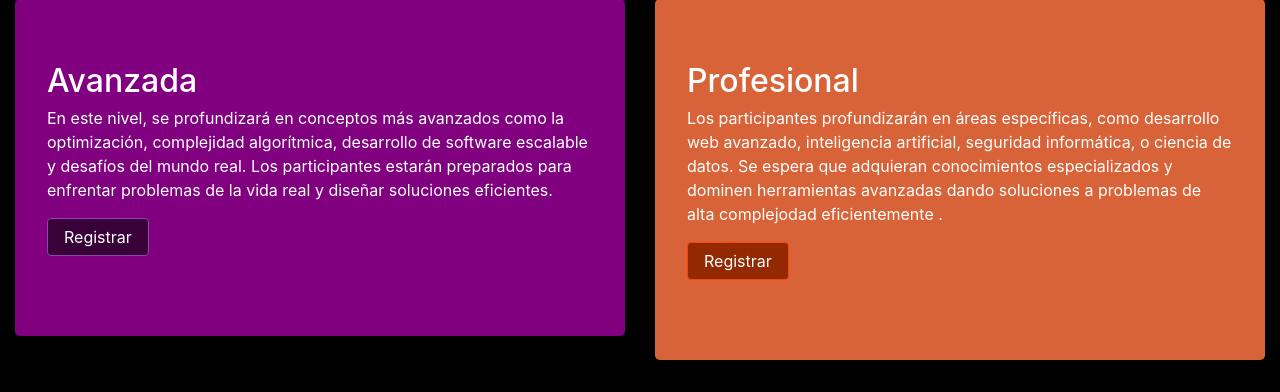
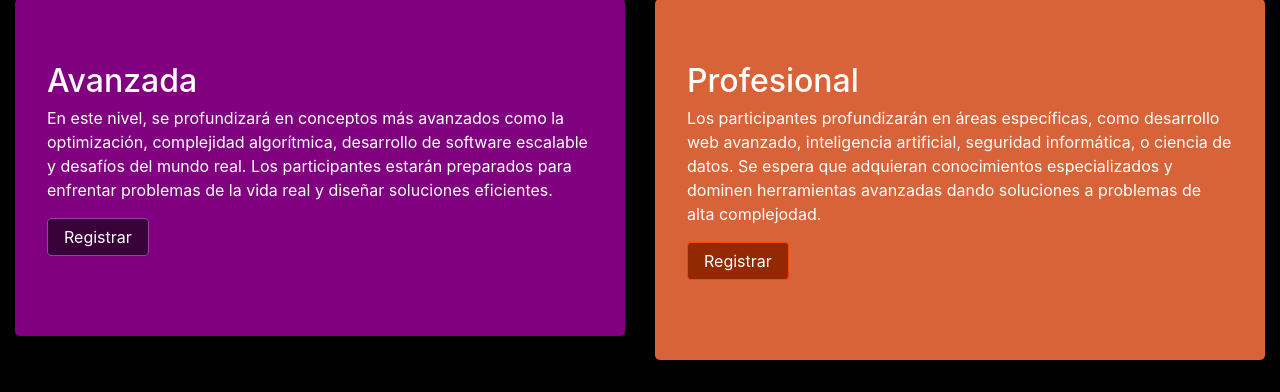
Before and after one commit to Jhojan98/InscripcionMaraton, a Flask app: template app/templates/auth/menuNivel.html in a window 1280 px wide. Shown: the part 557-949 px from the top of the page. Run offline with Flask 3, Linux system fonts and the light colour scheme; the template is opened without the code that fills it, so the values that code supplies are empty; some libraries are stand-ins or nearby versions.

Commit message:
Update menuNivel.html

```diff
--- a/app/templates/auth/menuNivel.html
+++ b/app/templates/auth/menuNivel.html
@@ -63,7 +63,7 @@
 					Profesional
 				</h2>
 				<p>
-					Los participantes profundizarán en áreas específicas, como desarrollo web avanzado, inteligencia artificial, seguridad informática, o ciencia de datos. Se espera que adquieran conocimientos especializados y dominen herramientas avanzadas dando soluciones a problemas de alta complejodad eficientemente .
+					Los participantes profundizarán en áreas específicas, como desarrollo web avanzado, inteligencia artificial, seguridad informática, o ciencia de datos. Se espera que adquieran conocimientos especializados y dominen herramientas avanzadas dando soluciones a problemas de alta complejodad.
 				</p>
 				<p>
 					<a class="btn btn-primary btn-large" name="btnProfesional"  onclick="seleccionarNivel('Profesional')"href="#">Registrar</a>
```
